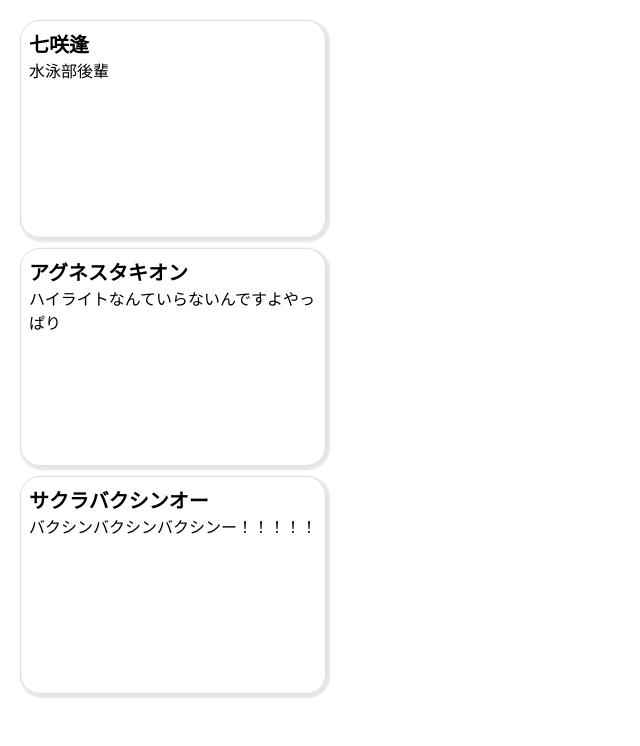
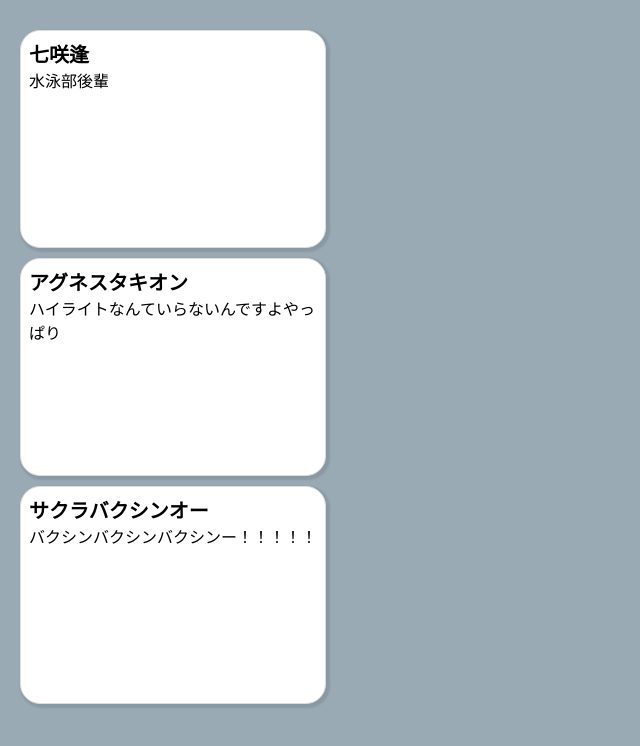
Before and after one commit to wakaholi/halibote, a React (Create React App) app: page / in a window 1280 px wide. Shown: the top 746 px of the page, without its empty margins (0-640 px from the left). Built offline with nearby package versions, Linux system fonts and the light colour scheme.

Commit message:
ベースデザイン修正

```diff
--- a/src/App.tsx
+++ b/src/App.tsx
@@ -1,4 +1,5 @@
 import React from 'react';
+import styled from 'styled-components';
 import Kanban from './Kanban';
 
 const testCards = [
@@ -19,6 +20,16 @@ const testCards = [
   },
 ];
 
-const App: React.FC = () => <Kanban cardContents={testCards} />;
+const AppContainer = styled.div`
+  background-color: #99aab5;
+  height: 100vh;
+  width: 100vw;
+`;
+
+const App: React.FC = () => (
+  <AppContainer>
+    <Kanban cardContents={testCards} />
+  </AppContainer>
+);
 
 export default App;
--- a/src/Kanban/Card.tsx
+++ b/src/Kanban/Card.tsx
@@ -2,6 +2,7 @@ import React from 'react';
 import styled from 'styled-components';
 
 const StyledCard = styled.div`
+  background-color: #fff;
   border: 1px solid #ddd;
   border-radius: 20px;
   box-shadow: 2px 2px 2px 2px rgba(0, 0, 0, 0.1);
--- a/src/Kanban/index.tsx
+++ b/src/Kanban/index.tsx
@@ -3,7 +3,7 @@ import styled from 'styled-components';
 import Card from './Card';
 
 const KanbanContainer = styled.div`
-  margin: 20px;
+  padding: 20px;
 `;
 
 type CardContent = {
```
